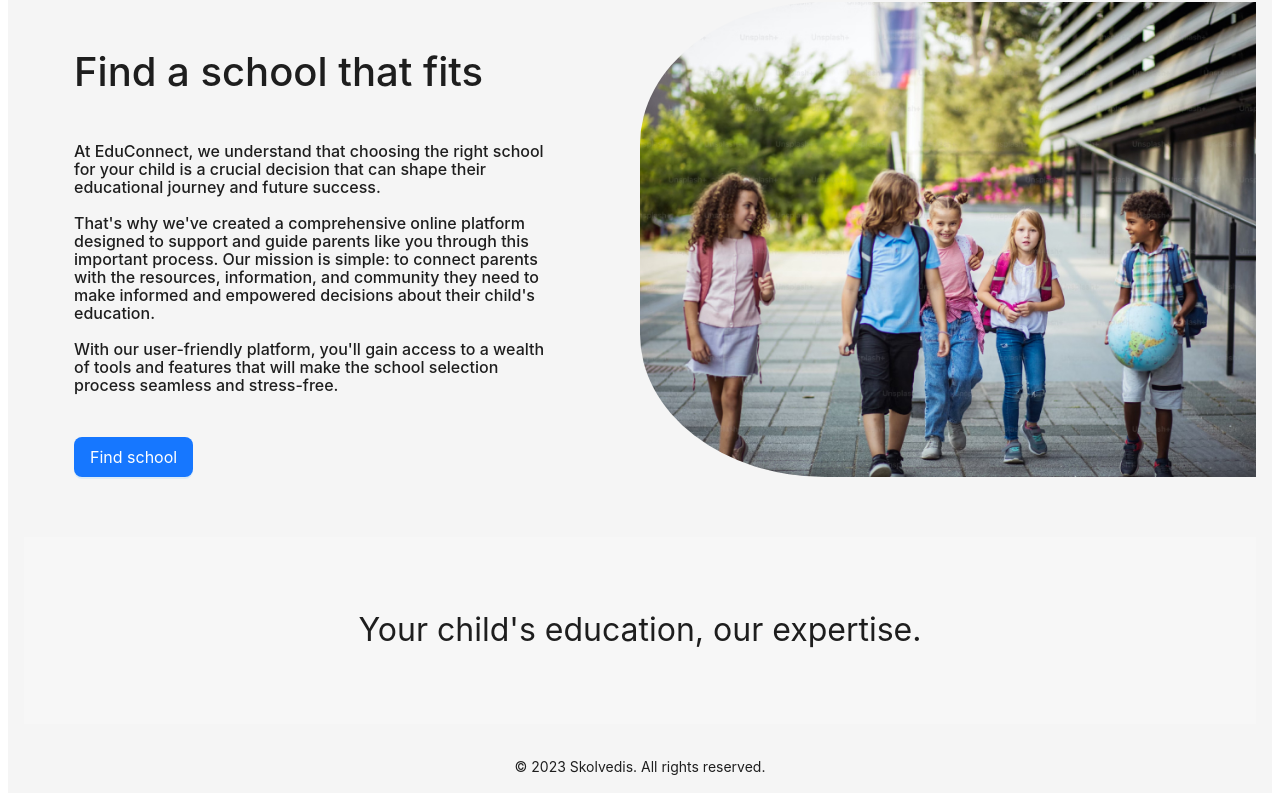
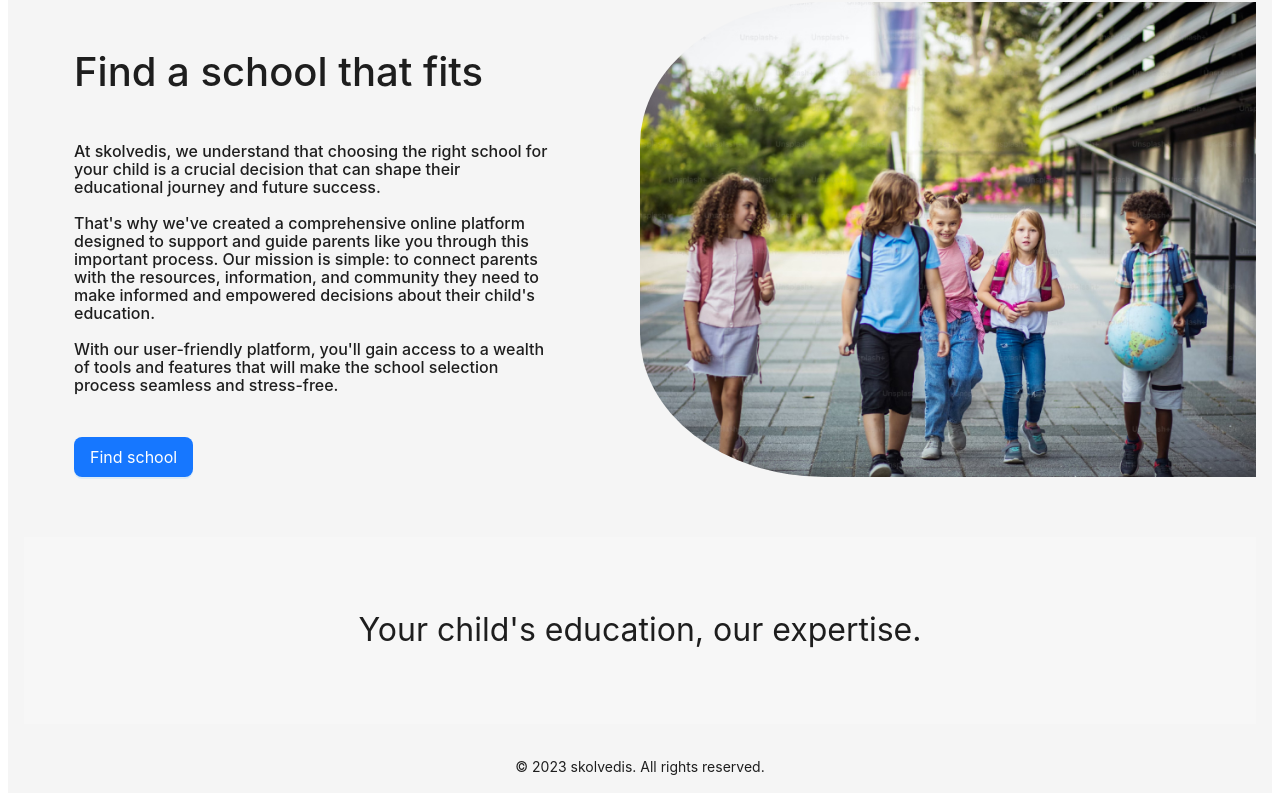
Before and after one commit to 28stone-hackcodex/hackcodex-fe, a React (Vite) app: page / in a window 1280 px wide. Shown: the part 228-1029 px from the top of the page. Built offline with nearby package versions, Linux system fonts and the light colour scheme.

Commit message:
change review

```diff
--- a/src/App.tsx
+++ b/src/App.tsx
@@ -29,7 +29,7 @@ export const App = () => {
               })}
             </Routes>
           </StyledContent>
-          <StyledFooter>© 2023 Skolvedis. All rights reserved.</StyledFooter>
+          <StyledFooter>© 2023 skolvedis. All rights reserved.</StyledFooter>
         </StyledLayout>
       </Router>
     </Suspense>
--- a/src/components/Review.tsx
+++ b/src/components/Review.tsx
@@ -19,8 +19,7 @@ export const Review = () => {
           <StyledTime>1 day ago</StyledTime>
         </StyledContentTop>
         <StyledDescription>
-          We supply a series of design principles, practical patterns and high quality design resources (Sketch and
-          Axure), to help people create their product prototypes beautifully and efficiently.
+          Our experience with this school has been exceptional. The teachers are highly dedicated and create a nurturing environment for the students. The curriculum is well-rounded, providing a good balance between academics, sports, and extracurricular activities. We appreciate the school's focus on individualized attention and the regular communication between teachers and parents. Our child has shown tremendous growth both academically and socially since joining school. We highly recommend it to any parent seeking a quality education for their child
         </StyledDescription>
       </StyledContent>
     </StyledWrapper>
--- a/src/pages/Home.tsx
+++ b/src/pages/Home.tsx
@@ -22,7 +22,7 @@ const Home = () => {
         <HomepageContentStyled>
           <HomepageContentTitle>Find a school that fits</HomepageContentTitle>
           <HomepageContent>
-            At EduConnect, we understand that choosing the right school for your child is a crucial decision that can shape their educational journey and future success.
+            At skolvedis, we understand that choosing the right school for your child is a crucial decision that can shape their educational journey and future success.
             <br />
             <br />
             That's why we've created a comprehensive online platform designed to support and guide parents like you through this important process.
--- a/src/pages/School.tsx
+++ b/src/pages/School.tsx
@@ -190,6 +190,7 @@ const StyledBookAppointmentButton = styled.button`
   font-weight: 400;
   font-size: 13px;
   line-height: 18px;
+  color: white;
   background-color: #1890ff;
   border: 1px solid #1890ff;
   box-shadow: 0px 2px 0px rgba(0, 0, 0, 0.043);
```
